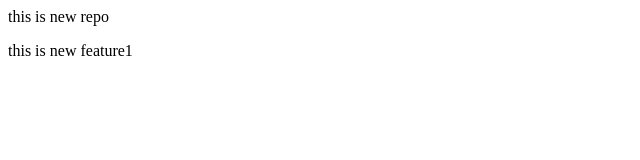
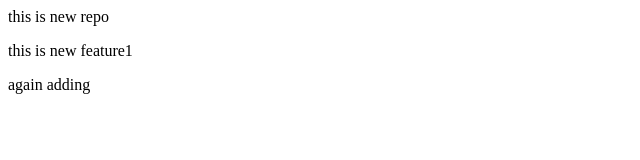
Before and after one commit to balakrishna02/localrepo, a plain HTML site: page localRepo/index.html in a window 1280 px wide. Shown: the whole page, without its empty margins (0-640 px from the left). Drawn offline with Linux system fonts and the light colour scheme.

Commit message:
add this

```diff
--- a/localRepo/index.html
+++ b/localRepo/index.html
@@ -1,2 +1,3 @@
 <p>this is new repo</p>
 <P>this is new feature1</P>
+<p>again adding </p>
```
